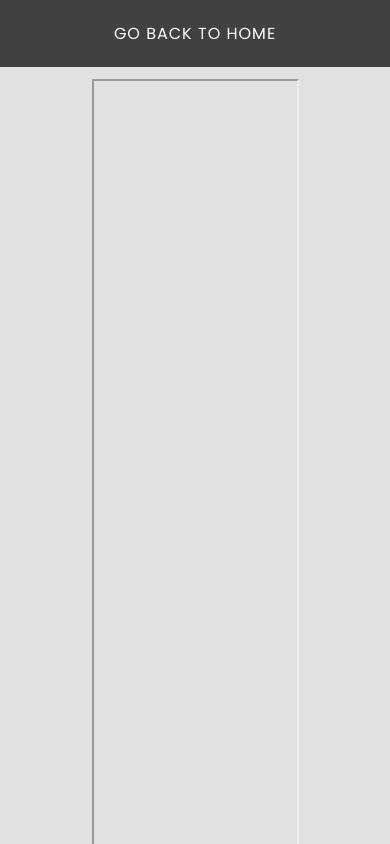
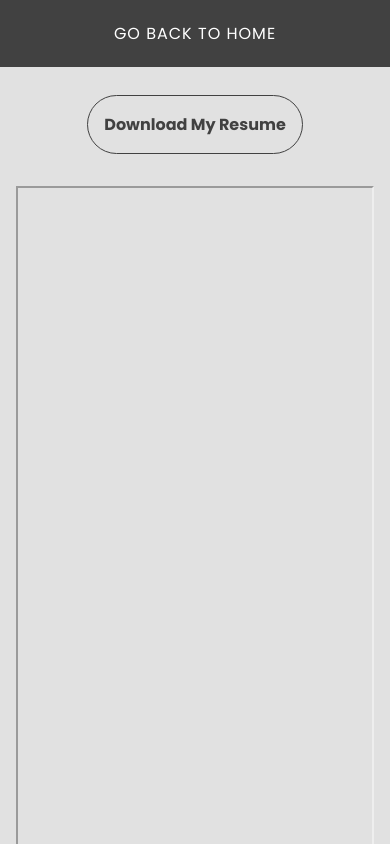
Before and after one commit to ge1118/portfolio-website, a React (Create React App) app: page /resume in a window 390 px wide. Shown: the top 844 px of the page. Built offline with nearby package versions, Linux system fonts and the light colour scheme; a web font is replaced by a local one.

Commit message:
update resume

```diff
--- a/src/components/About/About.scss
+++ b/src/components/About/About.scss
@@ -66,6 +66,7 @@
         background: #323841;
         height: 100%;
         padding: 7rem 6rem;
+        min-height: 930px;
 
         .exp-header {
             display: flex;
@@ -316,6 +317,7 @@
             height: auto;
             width: 100%;
             padding: 3rem;
+            min-height: auto;
 
             .exp-details {
                 width: 100%;
--- a/src/components/Resume/Resume.jsx
+++ b/src/components/Resume/Resume.jsx
@@ -4,6 +4,9 @@ import './Resume.scss'
 const Resume = () => {
     return (
         <div className="resume">
+            <a href="/Resume.pdf" download="Leah K. - Resume.pdf" className="download-btn">
+                Download My Resume
+            </a>
             <iframe src="/Resume.pdf" height='fit-content' />
         </div>
     )
--- a/src/components/Resume/Resume.scss
+++ b/src/components/Resume/Resume.scss
@@ -2,9 +2,38 @@
     padding: 1.5rem 5rem;
     display: flex;
     justify-content: center;
+    gap: 2rem;
 
     iframe {
         width: 90%;
         height: 1000px;
     }
+
+    .download-btn {
+        text-decoration: none;
+        border: #414141 1px solid;
+        height: fit-content;
+        border-radius: 30px;
+        color: #414141;
+        padding: 1rem;
+        text-align: center;
+        font-weight: bold;
+    }
 }
+
+@media screen and (max-width: 1000px) {
+    .resume {
+        flex-direction: column;
+        padding: 0.5rem 1rem;
+        align-items: center;
+
+        iframe {
+            width: 100%;
+        }
+
+        .download-btn {
+            width: fit-content;
+            margin-top: 2rem;
+        }
+    }
+}
```
Also changed, not shown: 1 other file (tests, documents, lock files or other folders).
